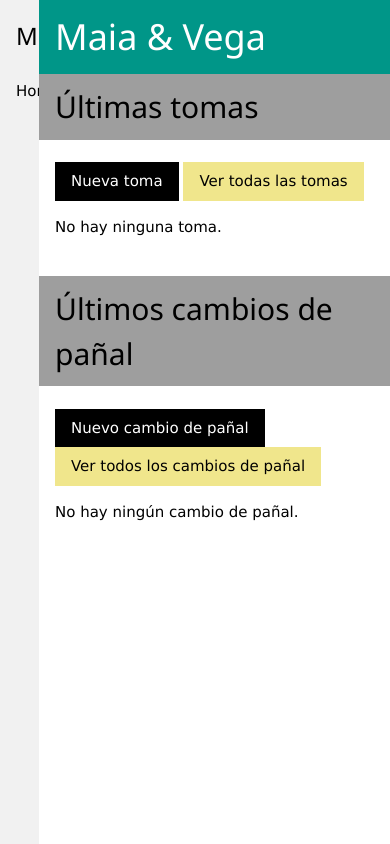
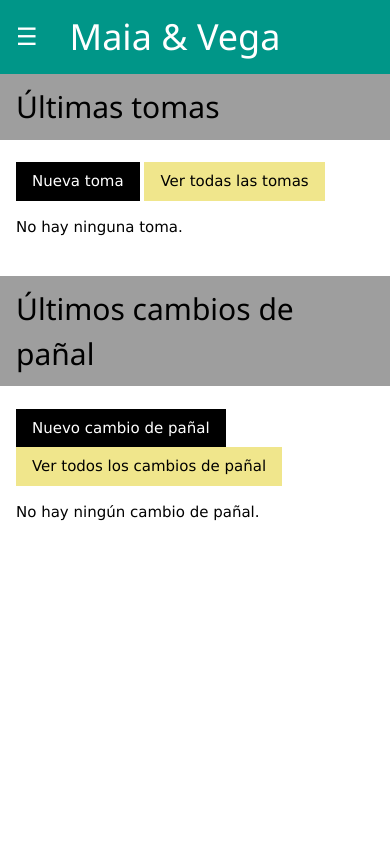
Before and after one commit to parnalte/twins-dashboard, a Django app: page / in a window 390 px wide. Run offline with Django 3.2, Linux system fonts and the light colour scheme; the visitor is signed in with stand-in values (Sample User, id 1); data that the repository does not hold is empty.

Commit message:
Adjust scale and change sidebar to work well in mobile

```diff
--- a/twindash/twinsapp/templates/twinsapp/base.html
+++ b/twindash/twinsapp/templates/twinsapp/base.html
@@ -3,14 +3,16 @@
 
 <html lang="es">
 <head>
+    <meta name="viewport" content="width=device-width, initial-scale=1">
     <link rel="stylesheet" type="text/css" href="{% static 'twinsapp/w3.css' %}">
     <title>{% block title %} Maia & Vega {% endblock %}</title>
 </head>
 
 <body>
-    <div id="sidebar" class="w3-sidebar w3-light-grey w3-bar-block" style="width:10%">
+    <div id="mySidebar" class="w3-sidebar w3-light-grey w3-bar-block w3-border-right"
+          style="display:none">
+        <button onclick="w3_close()" class="w3-bar-item w3-large">Cerrar &times;</button>
         {% block sidebar %}
-        <h3 class="w3-bar-item">Menu</h3>
         <a href="{% url 'twinsapp:index' %}" class="w3-bar-item w3-button">Home</a>
           {% for bebe in bebe_list %}
             <a href="{% url 'twinsapp:main_bebe' bebe.nombre %}" class="w3-bar-item w3-button">{{ bebe.nombre }}</a>
@@ -18,16 +20,33 @@
         {% endblock %}
     </div>
 
-    <div style="margin-left:10%">
 
-    <div id="header" class="w3-container w3-teal" >
+
+    <div id="header" class="w3-teal" >
+      <div class="w3-cell w3-cell-middle">
+      <button class="w3-button w3-teal w3-xlarge" onclick="w3_open()">☰</button>
+    </div>
+      <div class="w3-container w3-cell w3-cell-middle">
       <h1>{% block header %} Maia & Vega {% endblock %}</h1>
+    </div>
     </div>
 
     <div id="content">
         {% block content %}{% endblock %}
     </div>
 
-    </div>
+
+
+
+    <script>
+    function w3_open() {
+      document.getElementById("mySidebar").style.display = "block";
+    }
+
+    function w3_close() {
+      document.getElementById("mySidebar").style.display = "none";
+    }
+    </script>
+
 </body>
 </html>
```
